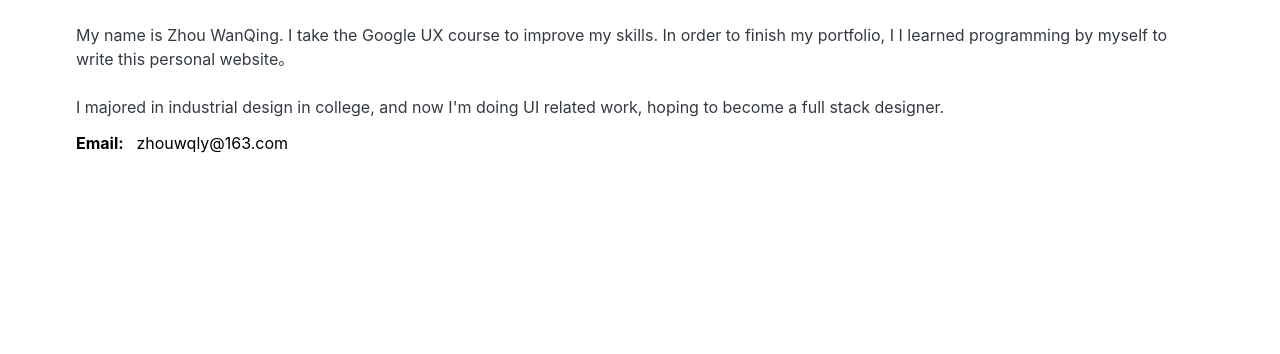
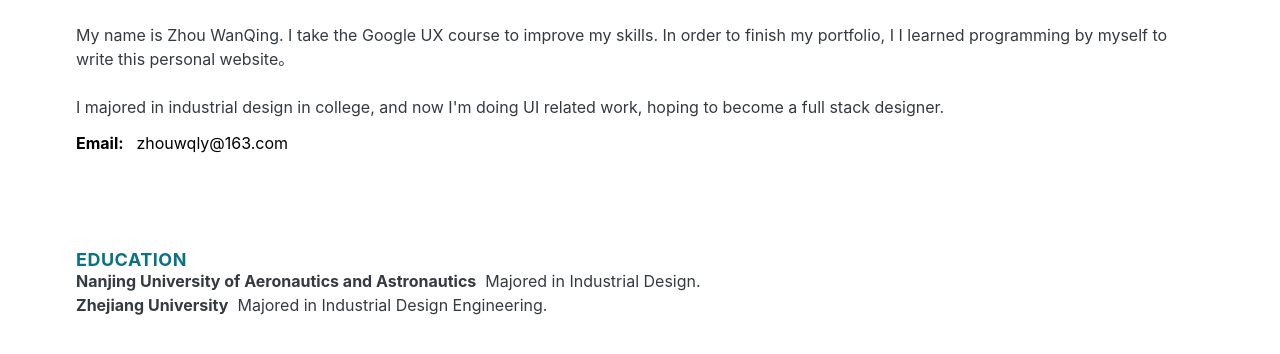
Before and after one commit to EmeraldZzz/ZWQ-portfilo, a plain HTML site: page about-me.html in a window 1280 px wide. Shown: the part 236-590 px from the top of the page. Drawn offline with nearby package versions, Linux system fonts and the light colour scheme.

Commit message:
Add files via upload

```diff
--- a/about-me.html
+++ b/about-me.html
@@ -8,6 +8,8 @@
 
   <link rel="stylesheet" href="CSS/general.css">
   <link rel="stylesheet" href="CSS/about-me-style.css">
+
+  <link rel="icon" href="img/Personal/logo-64.png">
 
   <script type="module" src="https://unpkg.com/ionicons@5.5.2/dist/ionicons/ionicons.esm.js"></script>
   <script nomodule src="https://unpkg.com/ionicons@5.5.2/dist/ionicons/ionicons.js"></script>
@@ -50,6 +52,19 @@
       <a href="mailto:zhouwqly@163.com" class="contact paragraph"><span>Email: </span>&nbsp; zhouwqly@163.com</a>
     </div>
   </section>
+  <section class="resume">
+    <div class="container">
+      <div class="education">
+        <h3 class="featured-font text-margin">Education</h3>
+        <p class="paragraph">
+          <span> Nanjing University of Aeronautics and Astronautics</span> &nbsp;Majored in Industrial Design.
+        </p>
+        <p class="paragraph">
+          <span> Zhejiang University</span> &nbsp;Majored in Industrial Design Engineering.
+        </p>
+      </div>
+    </div>
+  </section>
 </body>
 
 </html>
```
Also changed, not shown: nutrition.html (+1 -1 lines).
